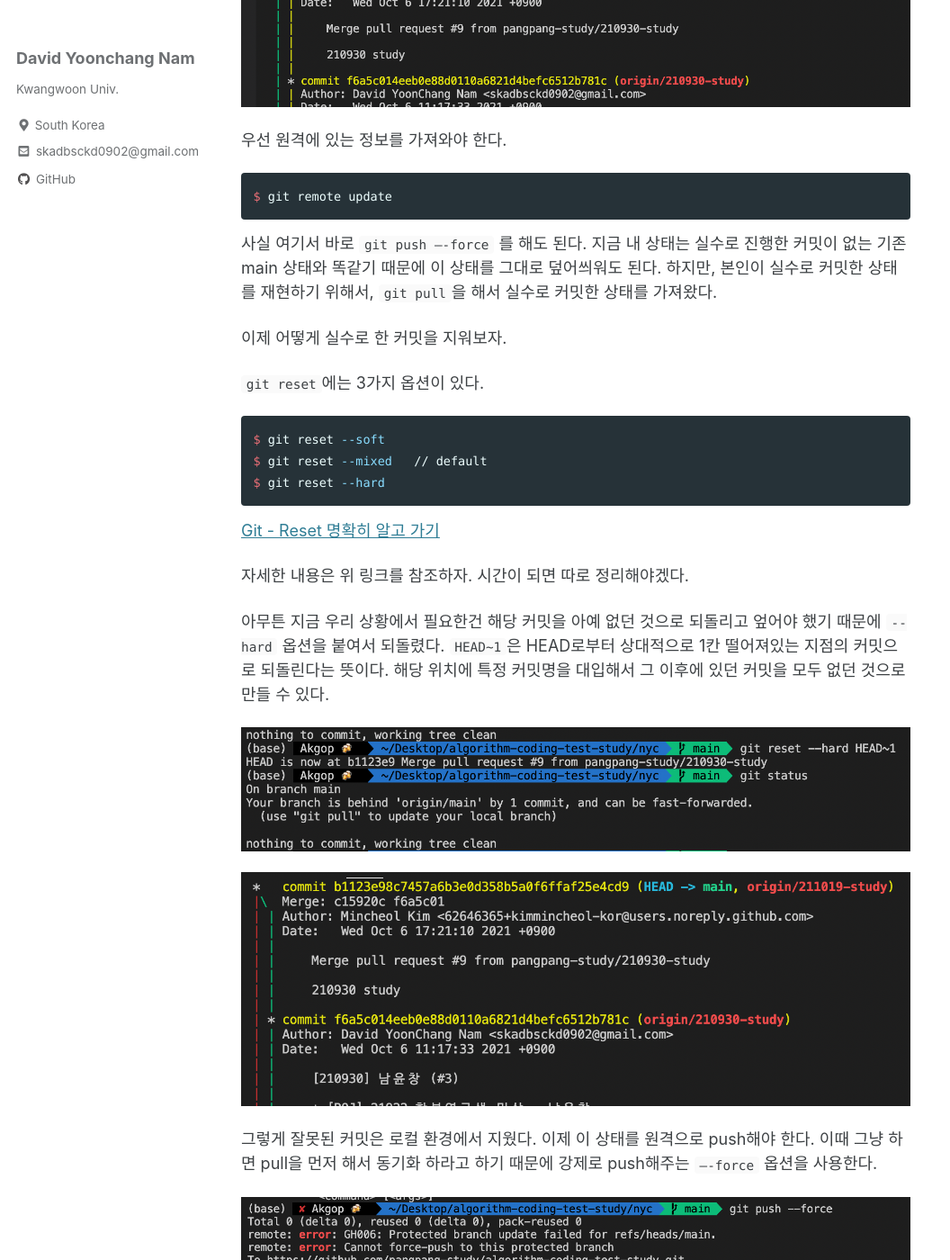
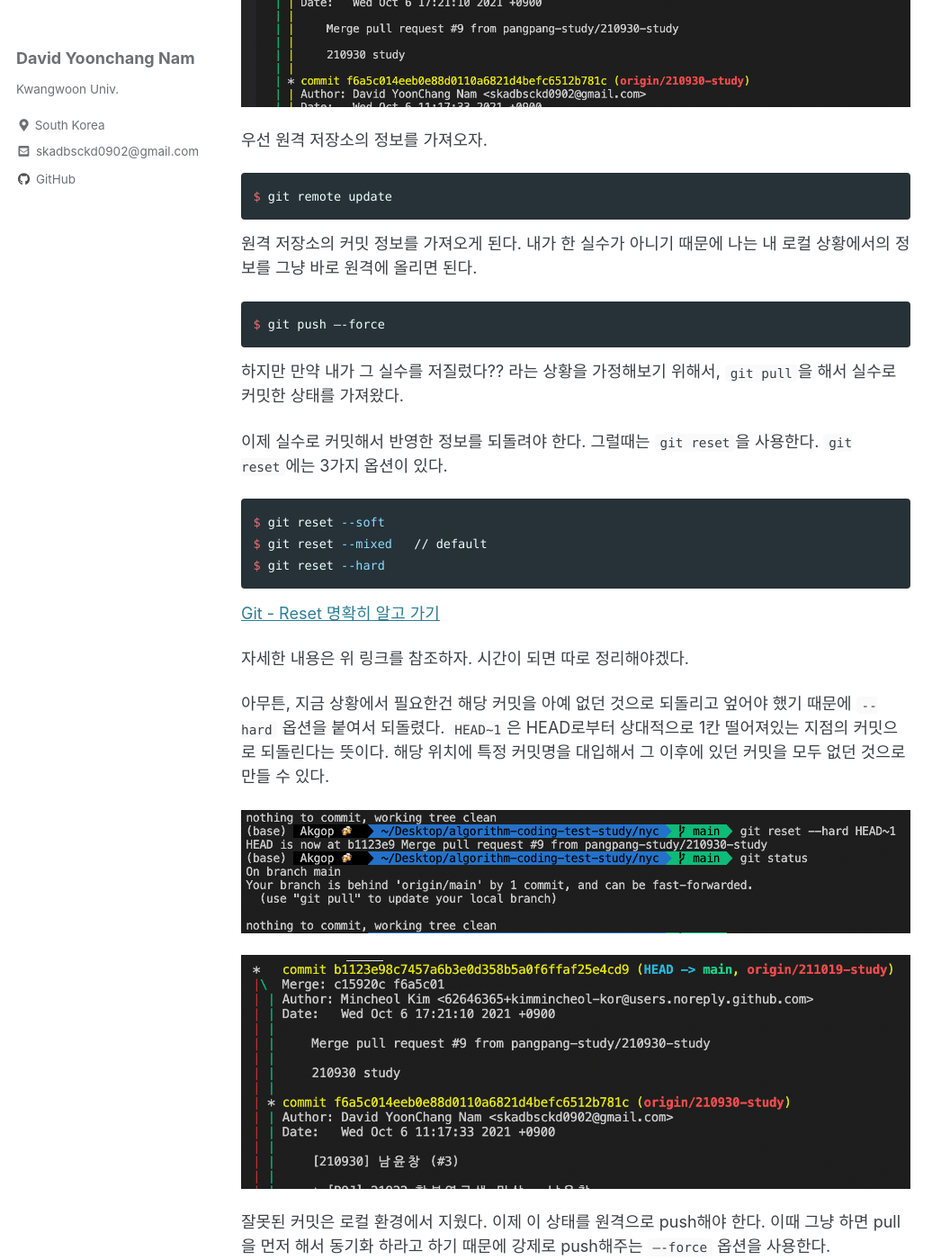
Before and after one commit to Akgop/Akgop.github.io, a Jekyll site: the page built from _posts/2021-10-22-github-remote-reset.md, in a window 1280 px wide and 1400 px high, scrolled down 768 px. Shown: the whole window at 90% size, without its empty margins (0-1056 px from the left). Built offline with Jekyll 4.4.1, drawn with Linux system fonts in a browser that asks for light colours; cached includes are drawn as plain includes; some of the changed text lies outside the part shown.

Commit message:
Update 2021-10-22-github-remote-reset.md

````diff
--- a/_posts/2021-10-22-github-remote-reset.md
+++ b/_posts/2021-10-22-github-remote-reset.md
@@ -17,17 +17,21 @@ toc: false
 
 ![reset1](/assets/images/github/reset1.png)
 
-우선 원격에 있는 정보를 가져와야 한다.
+우선 원격 저장소의 정보를 가져오자.
 
 ```bash
 $ git remote update
 ```
 
-사실 여기서 바로 `git push —-force` 를 해도 된다. 지금 내 상태는 실수로 진행한 커밋이 없는 기존 main 상태와 똑같기 때문에 이 상태를 그대로 덮어씌워도 된다. 하지만, 본인이 실수로 커밋한 상태를 재현하기 위해서, `git pull`을 해서 실수로 커밋한 상태를 가져왔다.
+원격 저장소의 커밋 정보를 가져오게 된다. 내가 한 실수가 아니기 때문에 나는 내 로컬 상황에서의 정보를 그냥 바로 원격에 올리면 된다.
 
-이제 어떻게 실수로 한 커밋을 지워보자.
+```bash
+$ git push —-force
+```
 
-`git reset`에는 3가지 옵션이 있다.
+하지만 만약 내가 그 실수를 저질렀다?? 라는 상황을 가정해보기 위해서, `git pull`을 해서 실수로 커밋한 상태를 가져왔다.
+
+이제 실수로 커밋해서 반영한 정보를 되돌려야 한다. 그럴때는 `git reset`을 사용한다. `git reset`에는 3가지 옵션이 있다.
 
 ```bash
 $ git reset --soft
@@ -39,17 +43,17 @@ $ git reset --hard
 
 자세한 내용은 위 링크를 참조하자. 시간이 되면 따로 정리해야겠다.
 
-아무튼 지금 우리 상황에서 필요한건 해당 커밋을 아예 없던 것으로 되돌리고 엎어야 했기 때문에 `--hard` 옵션을 붙여서 되돌렸다. `HEAD~1`은 HEAD로부터 상대적으로 1칸 떨어져있는 지점의 커밋으로 되돌린다는 뜻이다. 해당 위치에 특정 커밋명을 대입해서 그 이후에 있던 커밋을 모두 없던 것으로 만들 수 있다.
+아무튼, 지금 상황에서 필요한건 해당 커밋을 아예 없던 것으로 되돌리고 엎어야 했기 때문에 `--hard` 옵션을 붙여서 되돌렸다. `HEAD~1`은 HEAD로부터 상대적으로 1칸 떨어져있는 지점의 커밋으로 되돌린다는 뜻이다. 해당 위치에 특정 커밋명을 대입해서 그 이후에 있던 커밋을 모두 없던 것으로 만들 수 있다.
 
 ![reset2](/assets/images/github/reset2.png)
 
 ![reset3](/assets/images/github/reset3.png)
 
-그렇게 잘못된 커밋은 로컬 환경에서 지웠다. 이제 이 상태를 원격으로 push해야 한다. 이때 그냥 하면 pull을 먼저 해서 동기화 하라고 하기 때문에 강제로 push해주는 `—-force` 옵션을 사용한다.
+잘못된 커밋은 로컬 환경에서 지웠다. 이제 이 상태를 원격으로 push해야 한다. 이때 그냥 하면 pull을 먼저 해서 동기화 하라고 하기 때문에 강제로 push해주는 `—-force` 옵션을 사용한다.
 
 ![reset4](/assets/images/github/reset4.png)
 
-그런데 강제(?) 코드리뷰를 위해서 main 브랜치에 프로텍션을 걸어놓은 것이 문제가 되었다. 아래 순서대로 진행해서 `--force`를 사용할 수 있게 하자.
+그런데 코드리뷰를 강제(?)하기 위해서 main 브랜치에 프로텍션을 걸어놓은 것이 문제가 되었다. 아래 순서대로 진행해서 `--force`를 사용할 수 있게 하자.
 
 ![reset5](/assets/images/github/reset5.png)
 
````
